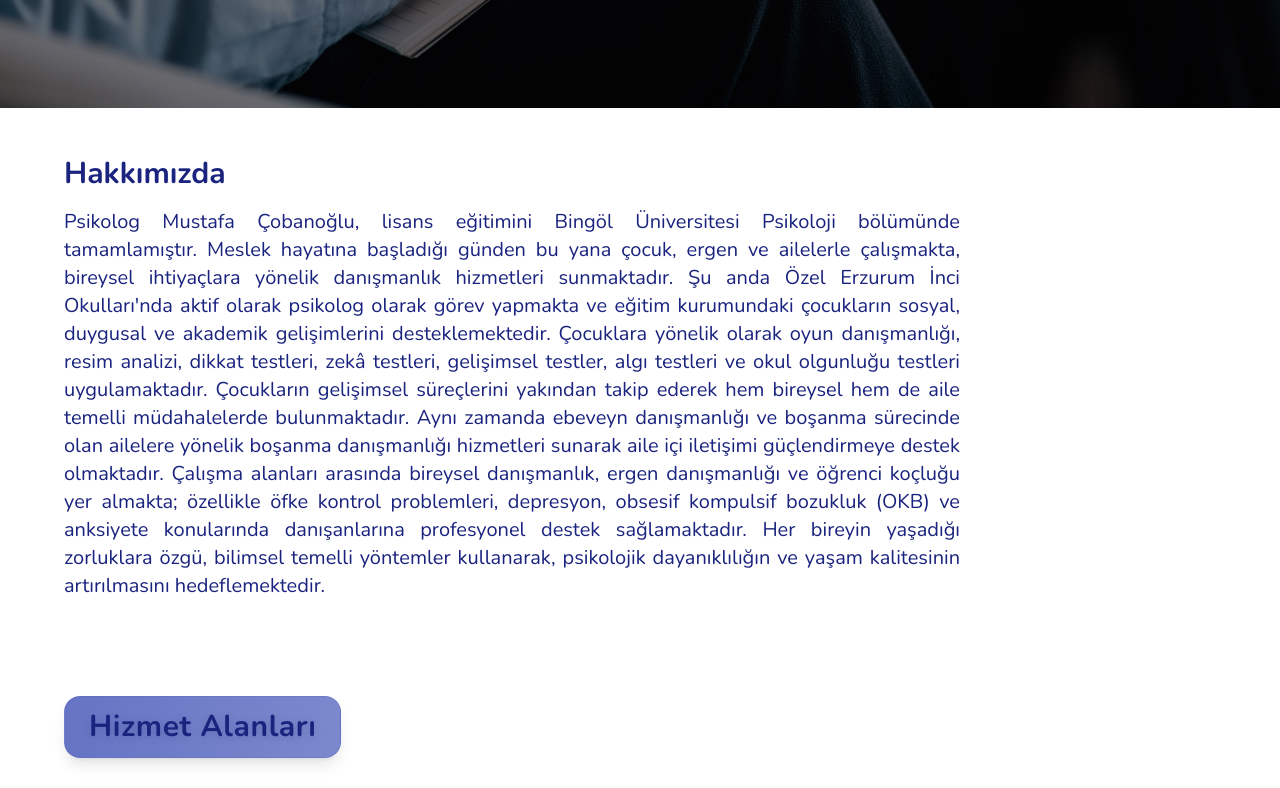
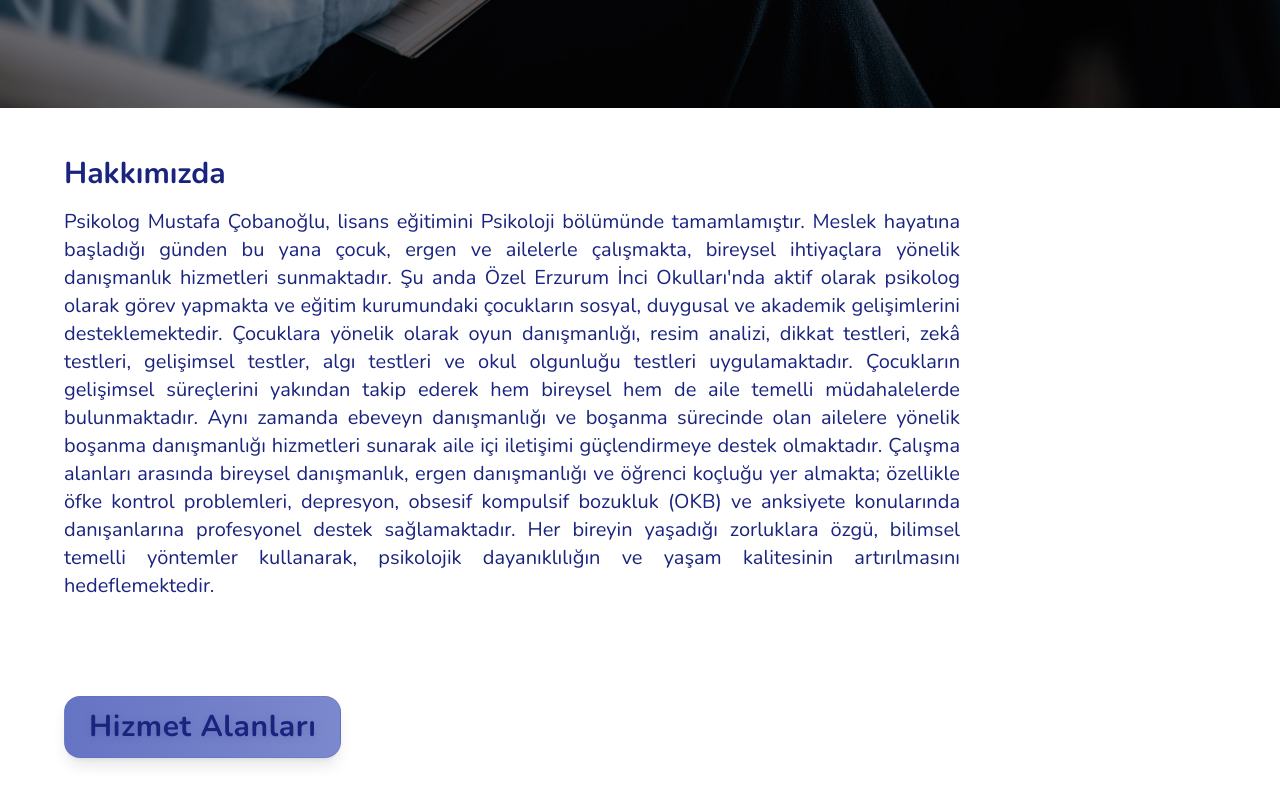
Before and after one commit to ihsanahmet2534/bioenerjiweb, a Next.js app: page / in a window 1280 px wide. Shown: the part 692-1480 px from the top of the page. Built offline with nearby package versions, Linux system fonts and the light colour scheme.

Commit message:
Yeni özellikler eklendi

```diff
--- a/src/app/page.tsx
+++ b/src/app/page.tsx
@@ -347,7 +347,7 @@ export default function Home() {
       <section id="about" className="section animate-fadein-soft">
         <h2 className="text-2xl md:text-3xl font-heading primary mb-4">Hakkımızda</h2>
         <p className="text-lg md:text-xl w-full max-w-4xl text-justify text-[#1a237e]">
-          Psikolog Mustafa Çobanoğlu, lisans eğitimini Bingöl Üniversitesi Psikoloji bölümünde tamamlamıştır. Meslek hayatına başladığı günden bu yana çocuk, ergen ve ailelerle çalışmakta, bireysel ihtiyaçlara yönelik danışmanlık hizmetleri sunmaktadır. Şu anda Özel Erzurum İnci Okulları'nda aktif olarak psikolog olarak görev yapmakta ve eğitim kurumundaki çocukların sosyal, duygusal ve akademik gelişimlerini desteklemektedir. Çocuklara yönelik olarak oyun danışmanlığı, resim analizi, dikkat testleri, zekâ testleri, gelişimsel testler, algı testleri ve okul olgunluğu testleri uygulamaktadır. Çocukların gelişimsel süreçlerini yakından takip ederek hem bireysel hem de aile temelli müdahalelerde bulunmaktadır.  Aynı zamanda ebeveyn danışmanlığı ve boşanma sürecinde olan ailelere yönelik boşanma danışmanlığı hizmetleri sunarak aile içi iletişimi güçlendirmeye destek olmaktadır. Çalışma alanları arasında bireysel danışmanlık, ergen danışmanlığı ve öğrenci koçluğu yer almakta; özellikle öfke kontrol problemleri, depresyon, obsesif kompulsif bozukluk (OKB) ve anksiyete konularında danışanlarına profesyonel destek sağlamaktadır.  Her bireyin yaşadığı zorluklara özgü, bilimsel temelli yöntemler kullanarak, psikolojik dayanıklılığın ve yaşam kalitesinin artırılmasını hedeflemektedir.
+          Psikolog Mustafa Çobanoğlu, lisans eğitimini Psikoloji bölümünde tamamlamıştır. Meslek hayatına başladığı günden bu yana çocuk, ergen ve ailelerle çalışmakta, bireysel ihtiyaçlara yönelik danışmanlık hizmetleri sunmaktadır. Şu anda Özel Erzurum İnci Okulları'nda aktif olarak psikolog olarak görev yapmakta ve eğitim kurumundaki çocukların sosyal, duygusal ve akademik gelişimlerini desteklemektedir. Çocuklara yönelik olarak oyun danışmanlığı, resim analizi, dikkat testleri, zekâ testleri, gelişimsel testler, algı testleri ve okul olgunluğu testleri uygulamaktadır. Çocukların gelişimsel süreçlerini yakından takip ederek hem bireysel hem de aile temelli müdahalelerde bulunmaktadır.  Aynı zamanda ebeveyn danışmanlığı ve boşanma sürecinde olan ailelere yönelik boşanma danışmanlığı hizmetleri sunarak aile içi iletişimi güçlendirmeye destek olmaktadır. Çalışma alanları arasında bireysel danışmanlık, ergen danışmanlığı ve öğrenci koçluğu yer almakta; özellikle öfke kontrol problemleri, depresyon, obsesif kompulsif bozukluk (OKB) ve anksiyete konularında danışanlarına profesyonel destek sağlamaktadır.  Her bireyin yaşadığı zorluklara özgü, bilimsel temelli yöntemler kullanarak, psikolojik dayanıklılığın ve yaşam kalitesinin artırılmasını hedeflemektedir.
         </p>
       </section>
 
```
